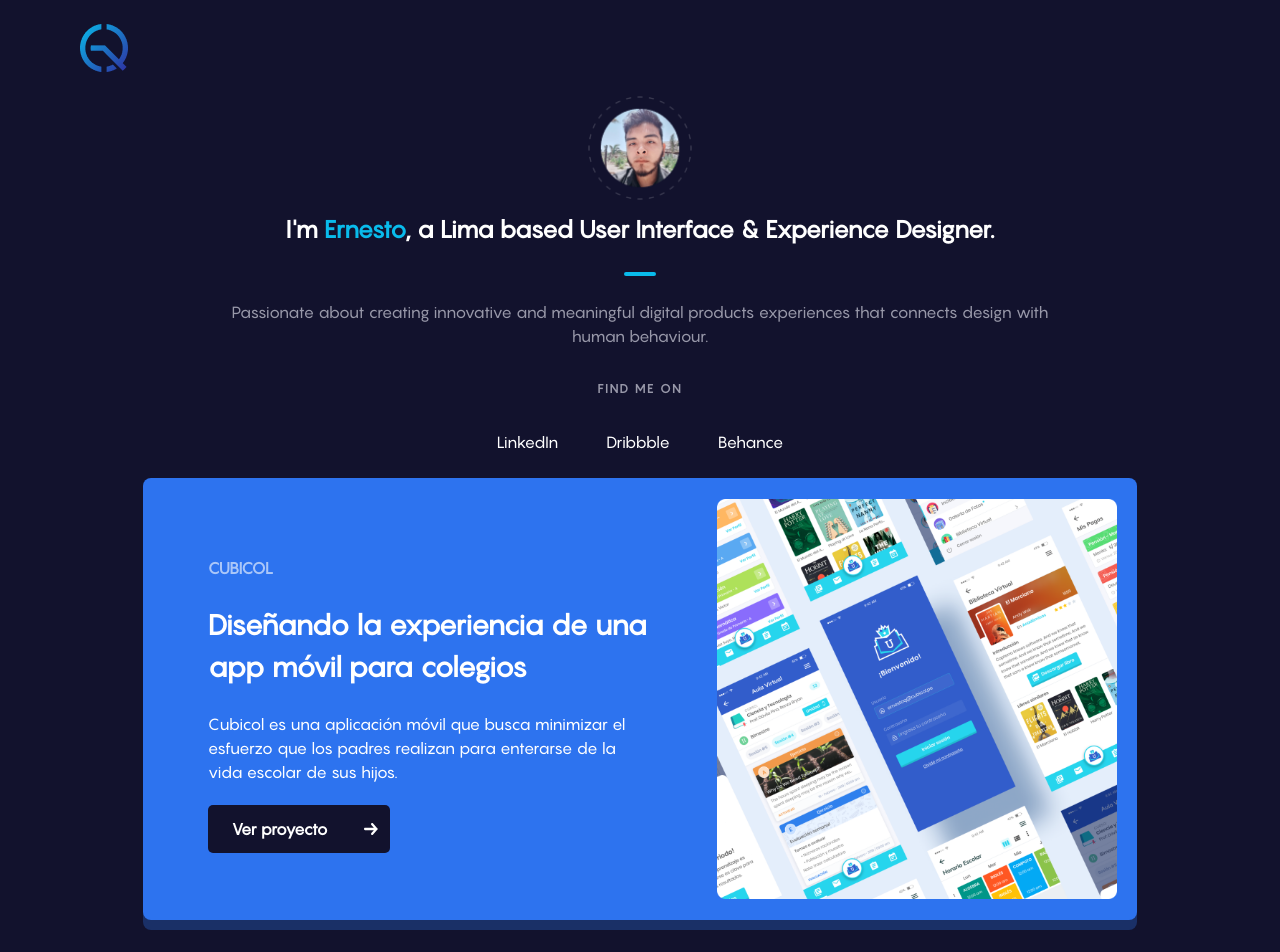
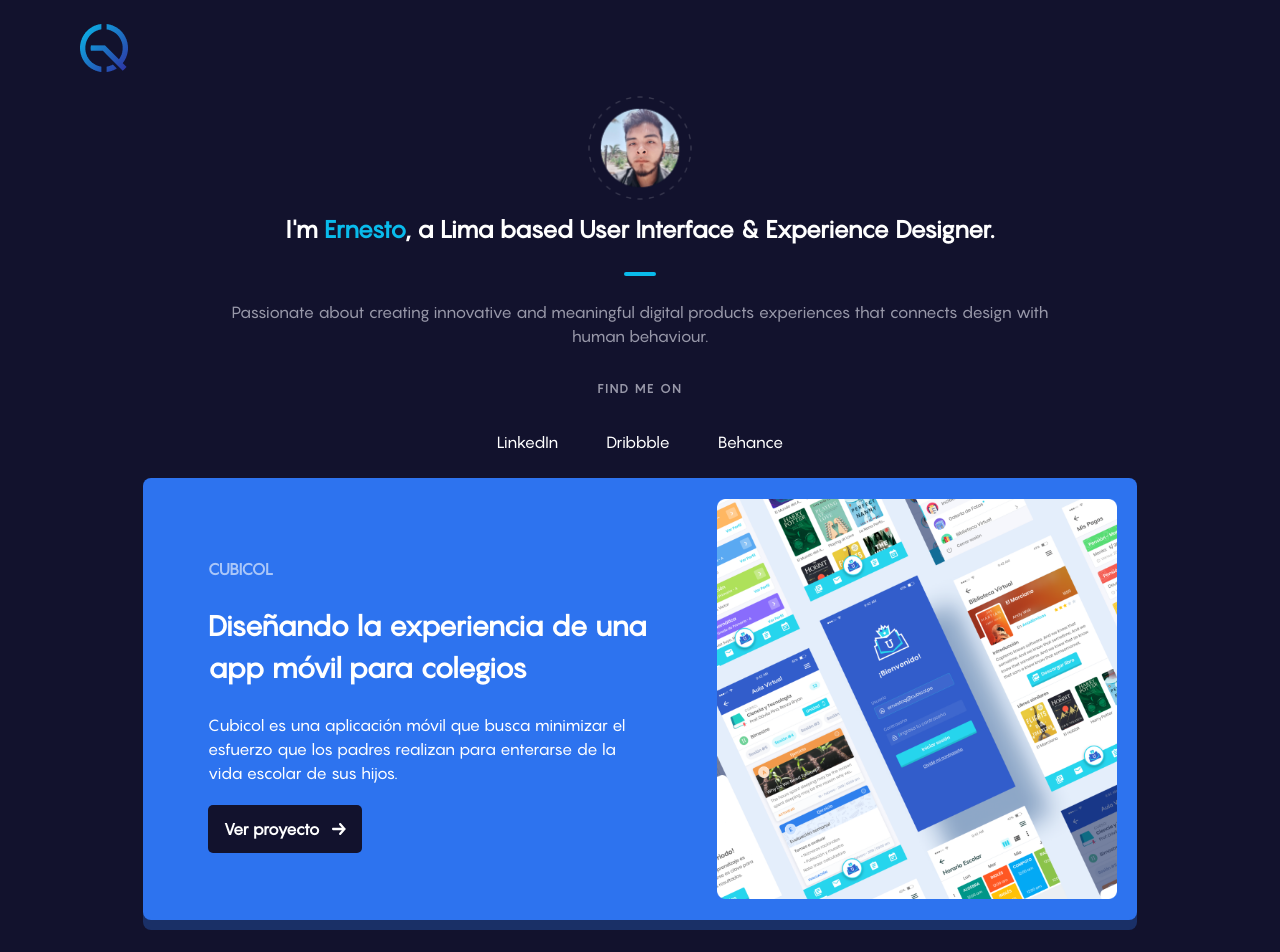
Before and after one commit to cbustamanter/eq-web, a Vue app: page / in a window 1280 px wide. Shown: the top 952 px of the page. Built offline with nearby package versions, Linux system fonts and the light colour scheme.

Commit message:
fix project button

```diff
--- a/src/components/Card.vue
+++ b/src/components/Card.vue
@@ -23,8 +23,8 @@
               @click="goTo(projectUrl)"
               v-if="isFullProject"
             >
-              <div class="column px-5 has-text-left is-narrow">Ver proyecto</div>
-              <div class="column is-narrow">
+              <div class="column pl-4 has-text-left is-narrow">Ver proyecto</div>
+              <div class="column pr-4 is-narrow pl-0">
                 <img src="../assets/svg/arrow.svg" />
               </div>
             </div>
@@ -152,7 +152,7 @@ h1 {
   }
 }
 .btn2 {
-  padding-top: 1.5rem;
+  margin-top: 0.5rem;
   @include until($tablet) {
     display: block;
   }
@@ -162,7 +162,7 @@ h1 {
 }
 
 .btn1 {
-  padding-top: 1.3rem;
+  margin-top: 0.5rem;
   @include until($tablet) {
     display: none;
   }
--- a/src/components/PersonalInfo.vue
+++ b/src/components/PersonalInfo.vue
@@ -70,7 +70,11 @@ export default defineComponent({
   letter-spacing: 0.12rem;
 }
 .info-div {
-  padding-left: 155px;
-  padding-right: 155px;
+  padding-left: 1.5rem;
+  padding-right: 1.5rem;
+  @include from($tablet) {
+    padding-left: 155px;
+    padding-right: 155px;
+  }
 }
 </style>
```
